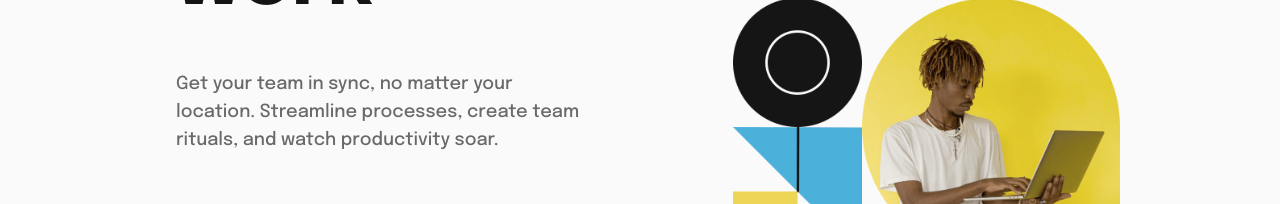
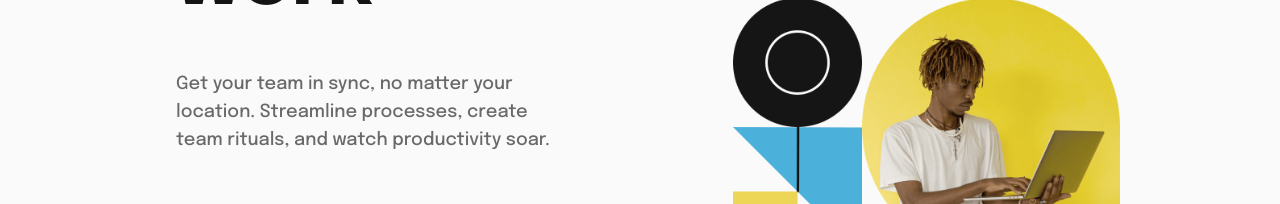
Before and after one commit to arpit8392/fem-challenge-26-intro-section-with-dropdown, a Next.js app: page / in a window 1280 px wide. Shown: the part 372-576 px from the top of the page. Built offline with nearby package versions, Linux system fonts and the light colour scheme.

Commit message:
Minor UI improvement

```diff
--- a/components/Content.tsx
+++ b/components/Content.tsx
@@ -6,7 +6,7 @@ const Content = () => {
 			<h1 className='text-4xl font-bold -tracking-[0.5px] text-offBlack md:max-w-lg md:text-[80px]/[80px] md:-tracking-[1.11px]'>
 				Make remote work
 			</h1>
-			<p className='max-w-sm font-medium text-mediumGray md:max-w-lg md:text-lg'>
+			<p className='max-w-sm font-medium text-mediumGray md:text-lg'>
 				Get your team in sync, no matter your location. Streamline processes,
 				create team rituals, and watch productivity soar.
 			</p>
```
